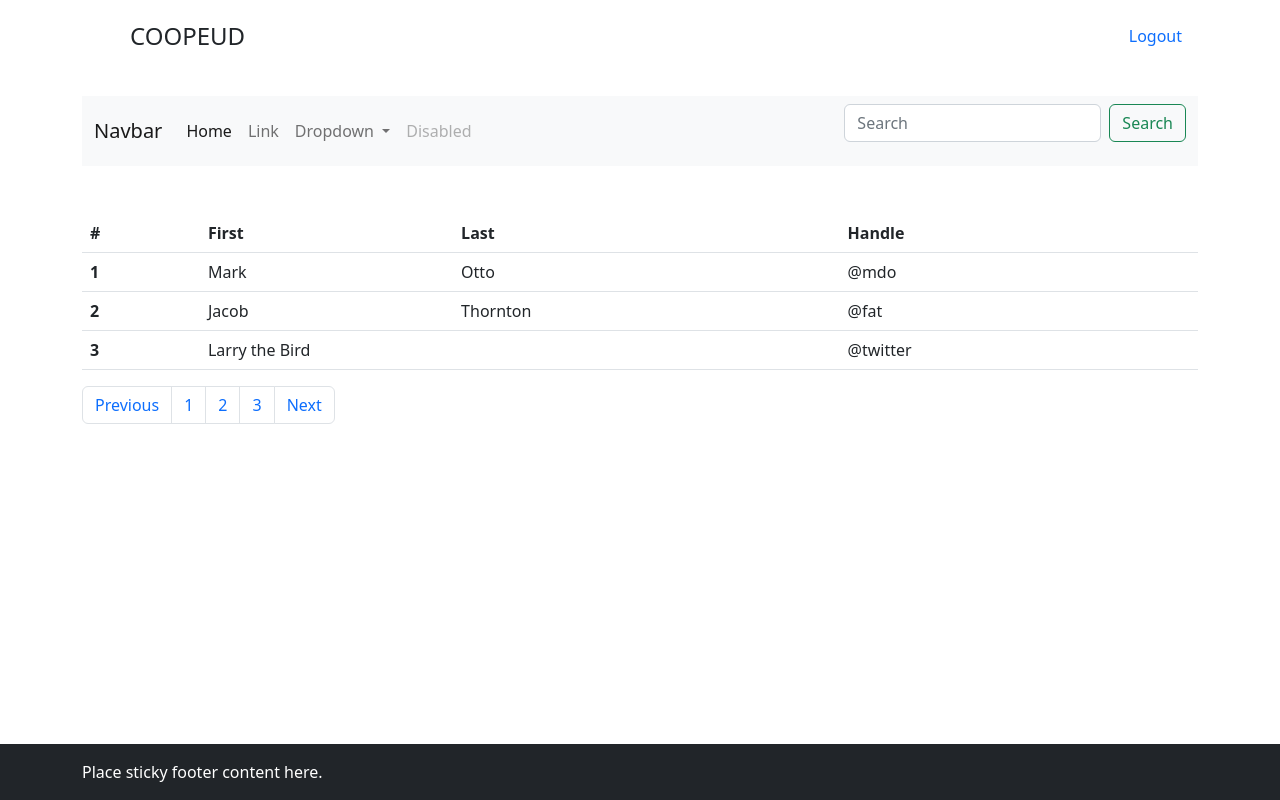
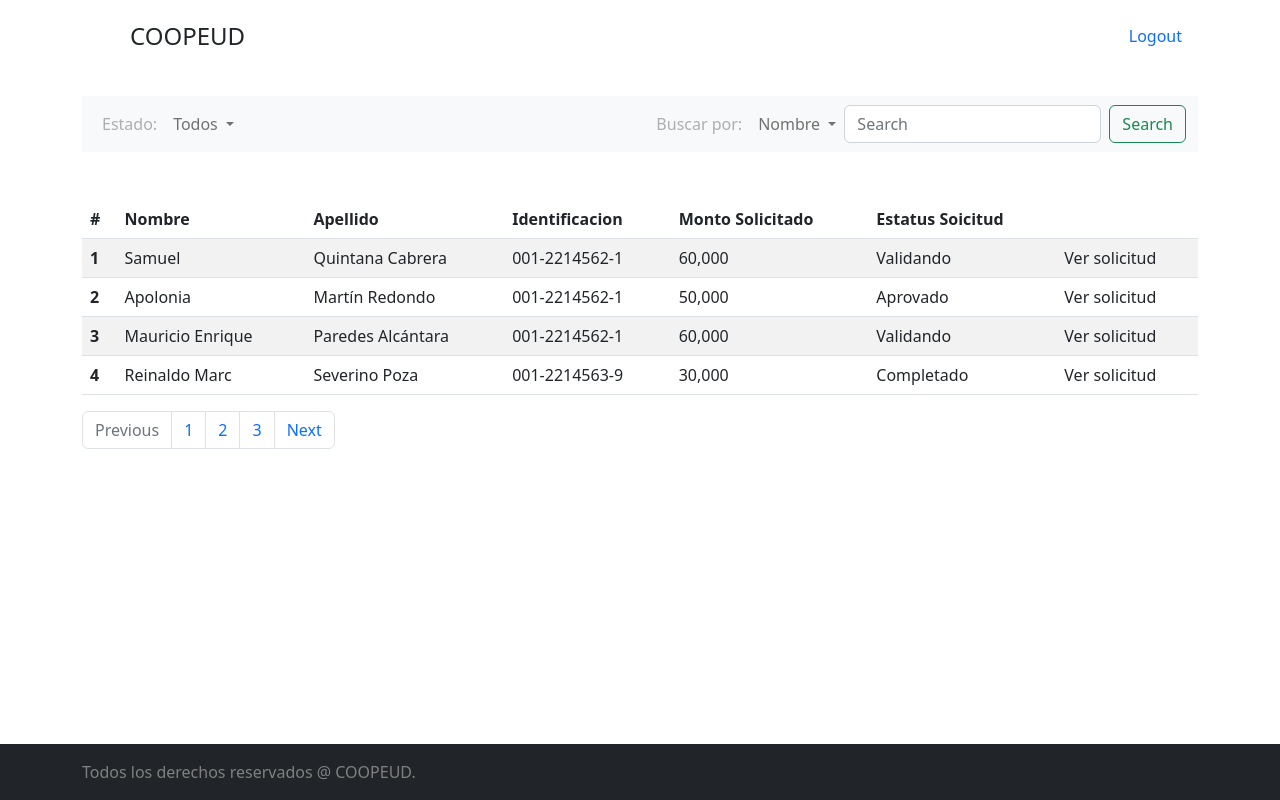
Before and after one commit to ronnyamelo/COOPEUD, a Django app: page /back/ in a window 1280 px wide. Run offline with Django 4.2, Linux system fonts and the light colour scheme.

Commit message:
Style admin home page, missing logo

```diff
--- a/COOPEUD/templates/admin/index.html
+++ b/COOPEUD/templates/admin/index.html
@@ -39,7 +39,7 @@
         }
 
         .text-footer-small {
-            color: white;
+            color: gray;
         }
     </style>
 
@@ -65,7 +65,7 @@
             </header>
             <nav class="navbar navbar-expand-lg navbar-light bg-light">
                 <div class="container-fluid">
-                    <a class="navbar-brand" href="#">Navbar</a>
+
                     <button class="navbar-toggler" type="button" data-bs-toggle="collapse"
                         data-bs-target="#navbarSupportedContent" aria-controls="navbarSupportedContent"
                         aria-expanded="false" aria-label="Toggle navigation">
@@ -74,30 +74,42 @@
                     <div class="collapse navbar-collapse" id="navbarSupportedContent">
                         <ul class="navbar-nav me-auto mb-2 mb-lg-0">
                             <li class="nav-item">
-                                <a class="nav-link active" aria-current="page" href="#">Home</a>
+                                <a class="nav-link disabled" aria-current="page" href="#">Estado:</a>
                             </li>
-                            <li class="nav-item">
-                                <a class="nav-link" href="#">Link</a>
-                            </li>
+
                             <li class="nav-item dropdown">
                                 <a class="nav-link dropdown-toggle" href="#" id="navbarDropdown" role="button"
                                     data-bs-toggle="dropdown" aria-expanded="false">
-                                    Dropdown
+                                    Todos
                                 </a>
                                 <ul class="dropdown-menu" aria-labelledby="navbarDropdown">
-                                    <li><a class="dropdown-item" href="#">Action</a></li>
-                                    <li><a class="dropdown-item" href="#">Another action</a></li>
-                                    <li>
-                                        <hr class="dropdown-divider">
-                                    </li>
-                                    <li><a class="dropdown-item" href="#">Something else here</a></li>
+                                    <li><a class="dropdown-item" href="#">Validando</a></li>
+                                    <li><a class="dropdown-item" href="#">Aprobado</a></li>
+                                    <li><a class="dropdown-item" href="#">Competado</a></li>
+                                    <li><a class="dropdown-item" href="#">Declinado</a></li>
                                 </ul>
                             </li>
+                        </ul>
+
+                        <ul class="navbar-nav">
                             <li class="nav-item">
-                                <a class="nav-link disabled" href="#" tabindex="-1" aria-disabled="true">Disabled</a>
+                                <a class="nav-link disabled" aria-current="page" href="#">Buscar por:</a>
+                            </li>
+
+                            <li class="nav-item dropdown">
+                                <a class="nav-link dropdown-toggle" href="#" id="navbarDropdown" role="button"
+                                    data-bs-toggle="dropdown" aria-expanded="false">
+                                    Nombre
+                                </a>
+                                <ul class="dropdown-menu" aria-labelledby="navbarDropdown">
+                                    <li><a class="dropdown-item" href="#">Nombre</a></li>
+                                    <li><a class="dropdown-item" href="#">Apellido</a></li>
+                                    <li><a class="dropdown-item" href="#">Identificacion</a></li>
+                                </ul>
                             </li>
                         </ul>
-                        <form class="d-flex">
+
+                        <form class="d-flex" style="margin-bottom: 0px;">
                             <input class="form-control me-2" type="search" placeholder="Search" aria-label="Search">
                             <button class="btn btn-outline-success" type="submit">Search</button>
                         </form>
@@ -106,32 +118,54 @@
             </nav>
 
             <div class="solicitudes mt-5">
-                <table class="table">
+                <table class="table table-striped">
                     <thead>
                         <tr>
                             <th scope="col">#</th>
-                            <th scope="col">First</th>
-                            <th scope="col">Last</th>
-                            <th scope="col">Handle</th>
+                            <th scope="col">Nombre</th>
+                            <th scope="col">Apellido</th>
+                            <th scope="col">Identificacion</th>
+                            <th scope="col">Monto Solicitado</th>
+                            <th scope="col">Estatus Soicitud</th>
+                            <th scope="col"></th>
                         </tr>
                     </thead>
                     <tbody>
                         <tr>
                             <th scope="row">1</th>
-                            <td>Mark</td>
-                            <td>Otto</td>
-                            <td>@mdo</td>
+                            <td>Samuel</td>
+                            <td>Quintana Cabrera</td>
+                            <td>001-2214562-1</td>
+                            <td>60,000</td>
+                            <td>Validando</td>
+                            <td><a href="#" class="nav-link">Ver solicitud</a></td>
                         </tr>
                         <tr>
                             <th scope="row">2</th>
-                            <td>Jacob</td>
-                            <td>Thornton</td>
-                            <td>@fat</td>
+                            <td>Apolonia</td>
+                            <td>Martín Redondo</td>
+                            <td>001-2214562-1</td>
+                            <td>50,000</td>
+                            <td>Aprovado</td>
+                            <td><a href="#" class="nav-link">Ver solicitud</a></td>
                         </tr>
                         <tr>
                             <th scope="row">3</th>
-                            <td colspan="2">Larry the Bird</td>
-                            <td>@twitter</td>
+                            <td>Mauricio Enrique</td>
+                            <td>Paredes Alcántara</td>
+                            <td>001-2214562-1</td>
+                            <td>60,000</td>
+                            <td>Validando</td>
+                            <td><a href="#" class="nav-link">Ver solicitud</a></td>
+                        </tr>
+                        <tr>
+                            <th scope="row">4</th>
+                            <td>Reinaldo Marc</td>
+                            <td>Severino Poza</td>
+                            <td>001-2214563-9</td>
+                            <td>30,000</td>
+                            <td>Completado</td>
+                            <td><a href="#" class="nav-link">Ver solicitud</a></td>
                         </tr>
                     </tbody>
 
@@ -140,7 +174,7 @@
 
             <nav aria-label="Page navigation example">
                 <ul class="pagination">
-                    <li class="page-item"><a class="page-link" href="#">Previous</a></li>
+                    <li class="page-item"><a class="page-link disabled" href="#">Previous</a></li>
                     <li class="page-item"><a class="page-link" href="#">1</a></li>
                     <li class="page-item"><a class="page-link" href="#">2</a></li>
                     <li class="page-item"><a class="page-link" href="#">3</a></li>
@@ -152,9 +186,12 @@
 
     <footer class="footer mt-auto py-3 bg-dark">
         <div class="container">
-            <span class="text-footer-small">Place sticky footer content here.</span>
+            <span class="text-footer-small fs-6 fw-light text-center">Todos los derechos reservados @ COOPEUD.</span>
         </div>
     </footer>
+
+    <script src="https://cdn.jsdelivr.net/npm/bootstrap@5.2.0-beta1/dist/js/bootstrap.bundle.min.js" integrity="sha384-pprn3073KE6tl6bjs2QrFaJGz5/SUsLqktiwsUTF55Jfv3qYSDhgCecCxMW52nD2" crossorigin="anonymous"></script>
+
 
 </body>
 
```
